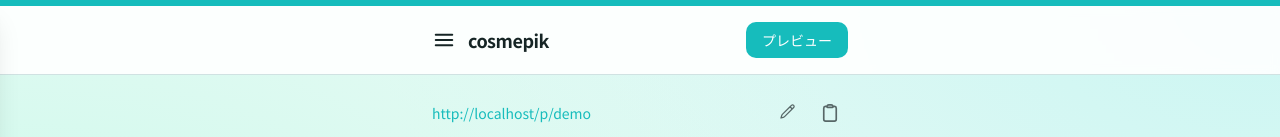
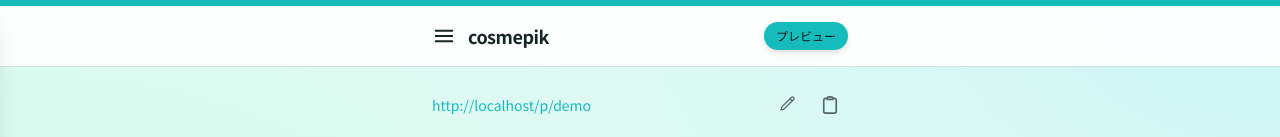
Before and after one commit to cosmepik/cosmepik1, a Next.js app: page /dashboard/edit/demo in a window 1280 px wide. Shown: the top 137 px of the page. Built offline with nearby package versions, Linux system fonts and the light colour scheme; no server answers.

Commit message:
style: プレビュー・公開ボタンをプロフィール編集と同じピル型デザインに統一
Made-with: Cursor

```diff
--- a/src/app/[username]/page.tsx
+++ b/src/app/[username]/page.tsx
@@ -72,7 +72,7 @@ export default function PublicProfilePage({ username: usernameProp }: PublicProf
             <button
               type="button"
               onClick={handlePublish}
-              className="flex items-center gap-2 rounded-lg bg-green py-2 px-4 text-sm font-medium text-white transition-colors hover:opacity-90"
+              className="inline-flex items-center gap-1.5 rounded-full bg-primary px-3 py-1.5 text-xs font-medium text-primary-foreground shadow-md transition-all hover:bg-primary/90 active:scale-95"
             >
               {publishedMessage ? (
                 <>
--- a/src/app/dashboard/edit/[slug]/page.tsx
+++ b/src/app/dashboard/edit/[slug]/page.tsx
@@ -72,7 +72,7 @@ function EditPageContent({ slug }: { slug: string }) {
         rightContent={
           <Link
             href={`/dashboard/preview?slug=${encodeURIComponent(slug)}`}
-            className="rounded-lg bg-green px-4 py-2 text-sm font-medium text-white hover:opacity-90"
+            className="inline-flex items-center gap-1.5 rounded-full bg-primary px-3 py-1.5 text-xs font-medium text-primary-foreground shadow-md transition-all hover:bg-primary/90 active:scale-95"
           >
             プレビュー
           </Link>
--- a/src/app/dashboard/preview/page.tsx
+++ b/src/app/dashboard/preview/page.tsx
@@ -62,7 +62,7 @@ function PreviewContent() {
           <button
             type="button"
             onClick={handlePublish}
-            className="flex shrink-0 items-center gap-2 rounded-lg bg-green px-4 py-2 text-sm font-medium text-white transition-colors hover:opacity-90"
+            className="inline-flex shrink-0 items-center gap-1.5 rounded-full bg-primary px-3 py-1.5 text-xs font-medium text-primary-foreground shadow-md transition-all hover:bg-primary/90 active:scale-95"
           >
             {publishedMessage ? (
               <>
```
